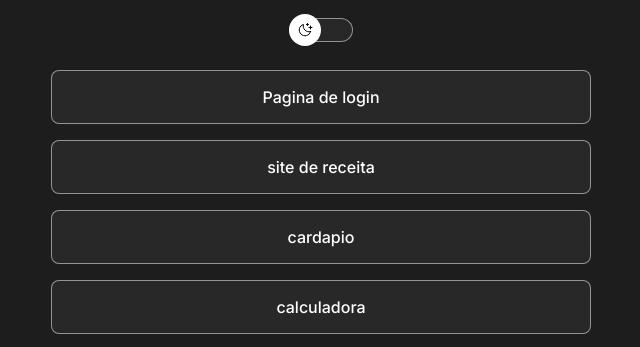
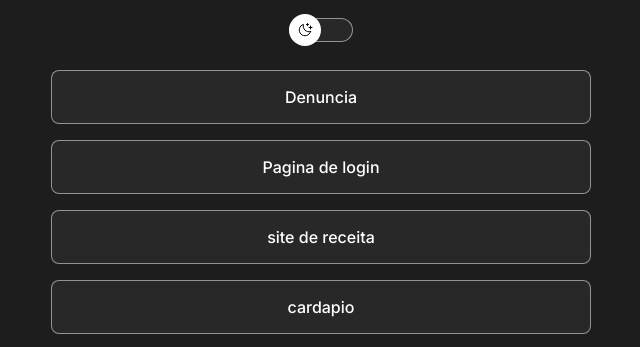
Before and after one commit to MuriloAraujo174/Social-Links, a plain HTML site: page index.html in a window 1280 px wide. Shown: the part 237-584 px from the top of the page, without its empty margins (319-959 px from the left). Drawn offline with Linux system fonts and the light colour scheme.

Commit message:
Update index.html

```diff
--- a/index.html
+++ b/index.html
@@ -22,6 +22,11 @@
             <span></span>
         </div>
         <ul>
+             <li>
+                <a href="https://muriloaraujo174.github.io/projeto-blog/" target="_blank">
+                   Denuncia
+                </a>
+            </li>
             <li>
                 <a href="https://muriloaraujo174.github.io/Login/" target="_blank">
                     Pagina de login
@@ -40,11 +45,6 @@
                 </a>
             </li>
             <li>
-                <a href="https://muriloaraujo174.github.io/calculadora/" target="_blank">
-                        calculadora
-                    </a>
-            </li>
-            <li>
                 <a href="https://muriloaraujo174.github.io/projetos-pessoais/" target="_blank">
                         outros
                     </a>
```
